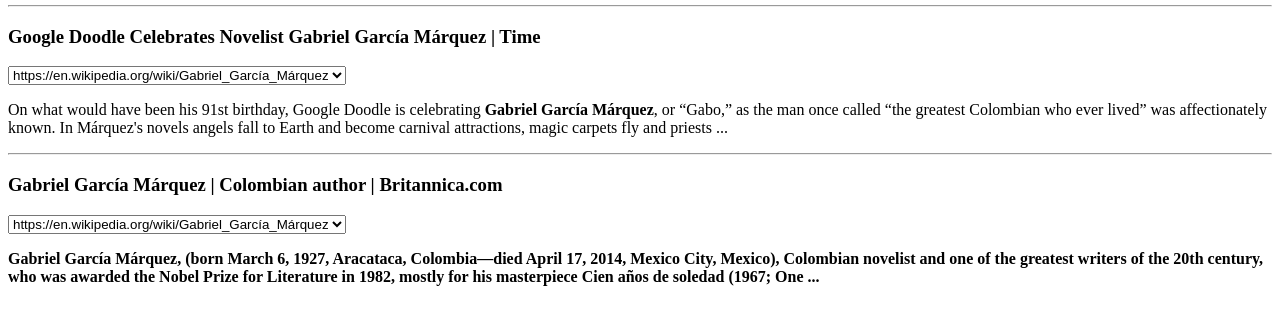
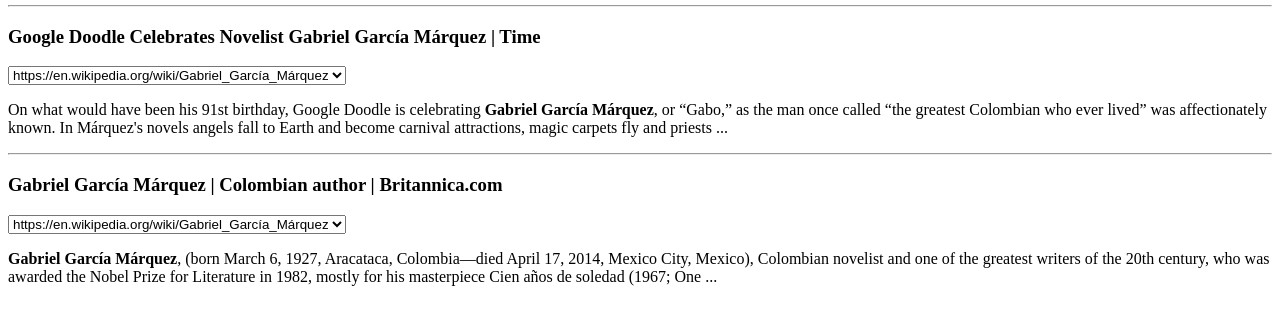
Before and after one commit to juliechan/juliechan.github.io, a plain HTML site: page all.html in a window 1280 px wide. Shown: the part 393-718 px from the top of the page. Drawn offline with Linux system fonts and the light colour scheme.

Commit message:
Update all.html

```diff
--- a/all.html
+++ b/all.html
@@ -103,7 +103,7 @@
     </select>
 
     <p desc="description">
-      <strong>Gabriel García Márquez, (born March 6, 1927, Aracataca, Colombia—died April 17, 2014,
+      <strong>Gabriel García Márquez</strong>, (born March 6, 1927, Aracataca, Colombia—died April 17, 2014,
       Mexico City, Mexico), Colombian novelist and one of the greatest writers of the 20th
       century, who was awarded the Nobel Prize for Literature in 1982, mostly for his
       masterpiece Cien años de soledad (1967; One ...
```
